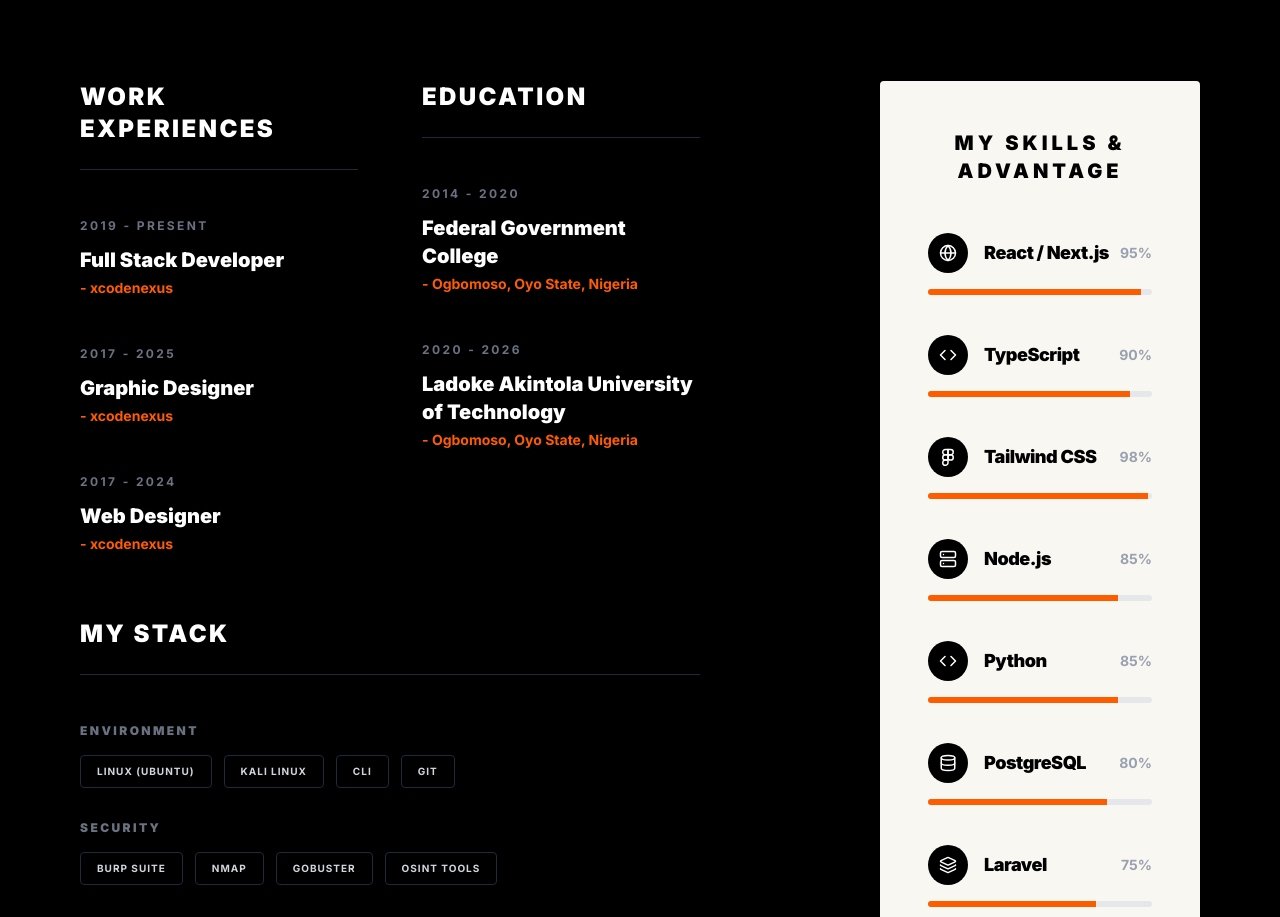
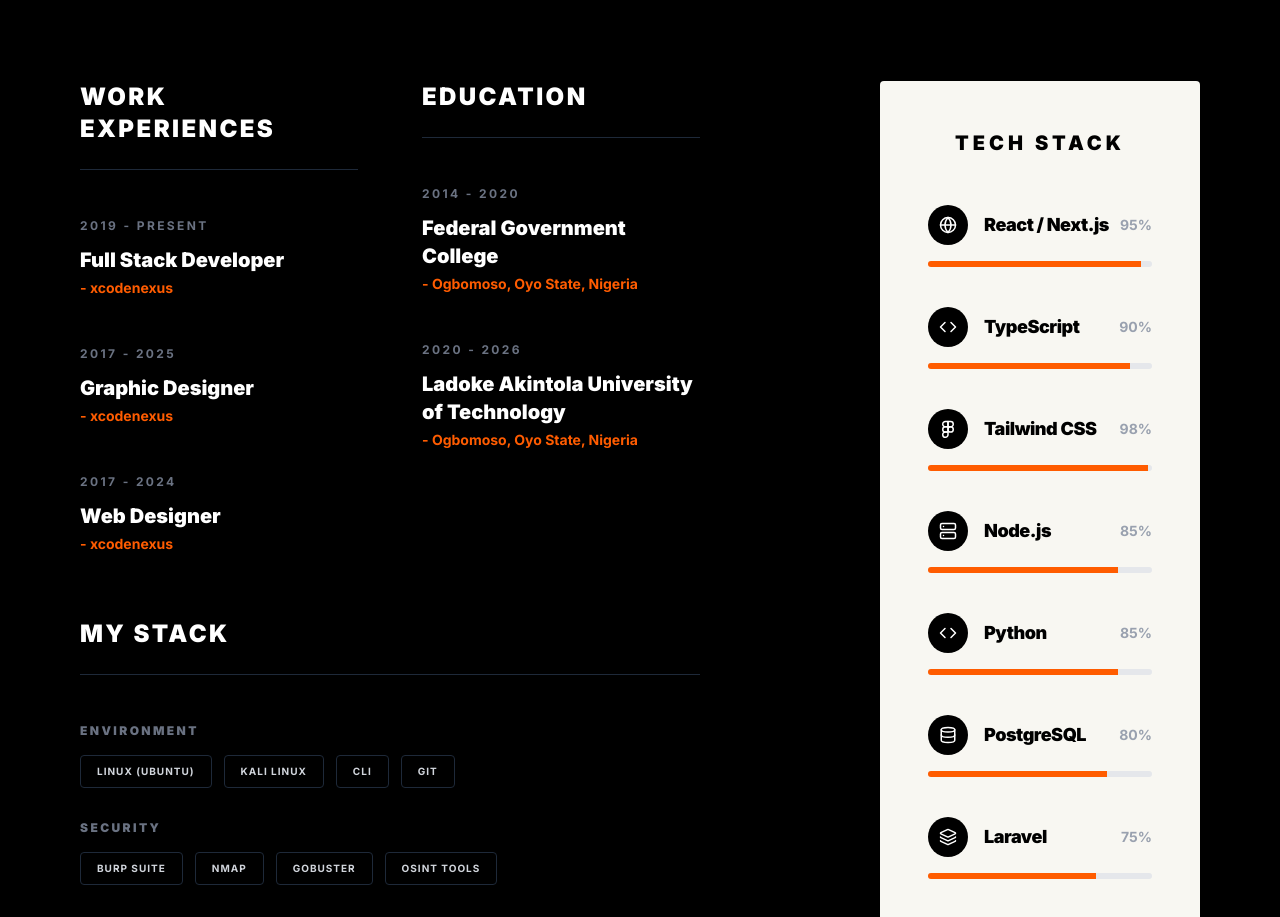
Before and after one commit to xcodenexus/portfolio, a Next.js app: page / in a window 1280 px wide. Shown: the part 2360-3277 px from the top of the page. Built offline with nearby package versions, Linux system fonts and the light colour scheme.

Commit message:
fix: rename skills card heading to Tech Stack

```diff
--- a/src/components/Skills.tsx
+++ b/src/components/Skills.tsx
@@ -141,7 +141,7 @@ export default function Skills() {
                     {/* Right: Skills Progress Bars (5/12) */}
                     <div className="lg:col-span-1" /> {/* Spacer */}
                     <div className="lg:col-span-4 bg-[#F8F7F2] p-12 rounded-sm text-black">
-                        <h3 className="text-xl font-black mb-12 text-center uppercase tracking-[0.2em]">My Skills & Advantage</h3>
+                        <h3 className="text-xl font-black mb-12 text-center uppercase tracking-[0.2em]">Tech Stack</h3>
                         <div className="space-y-10">
                             {skills.map((skill, i) => (
                                 <div key={skill.name}>
```
